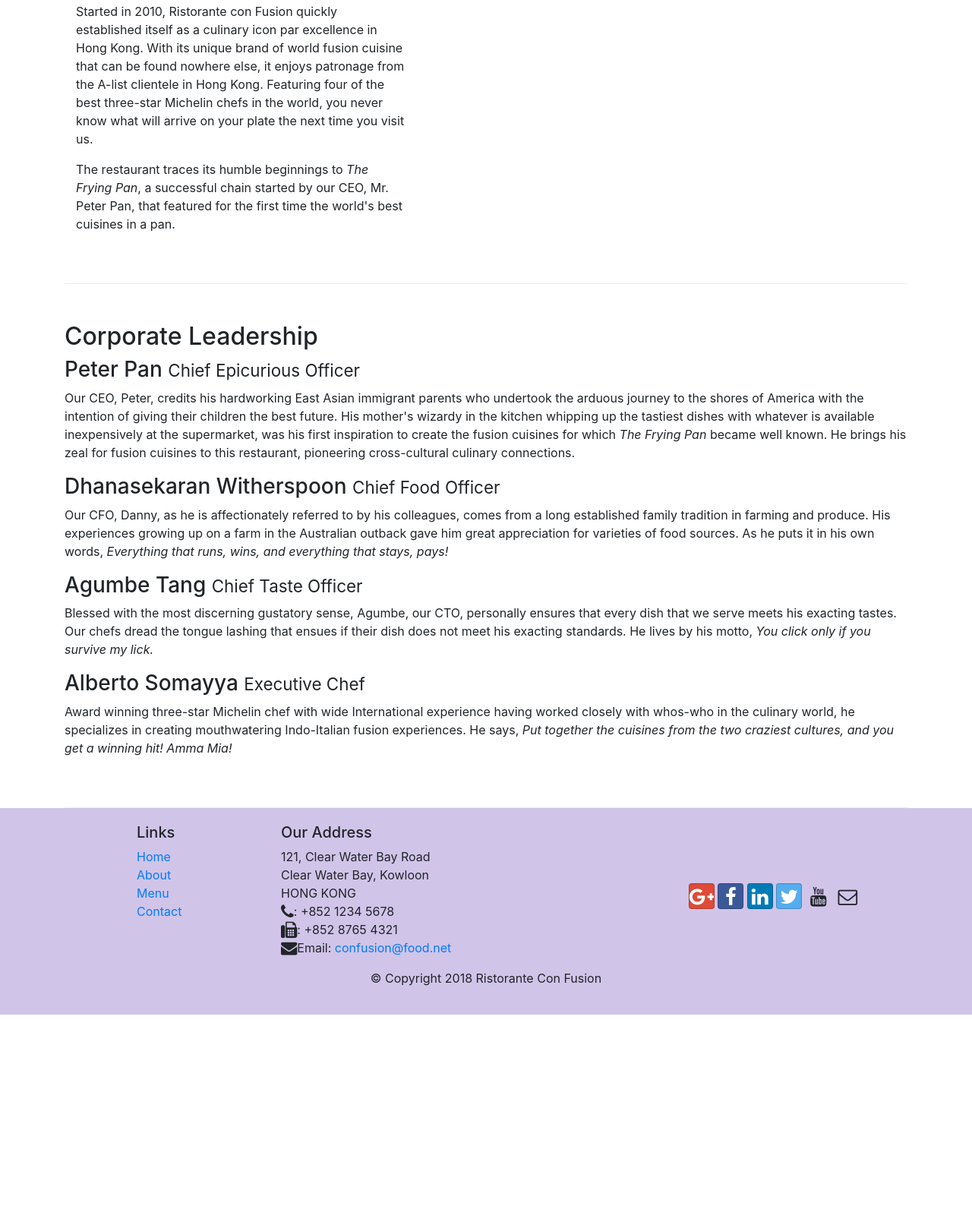
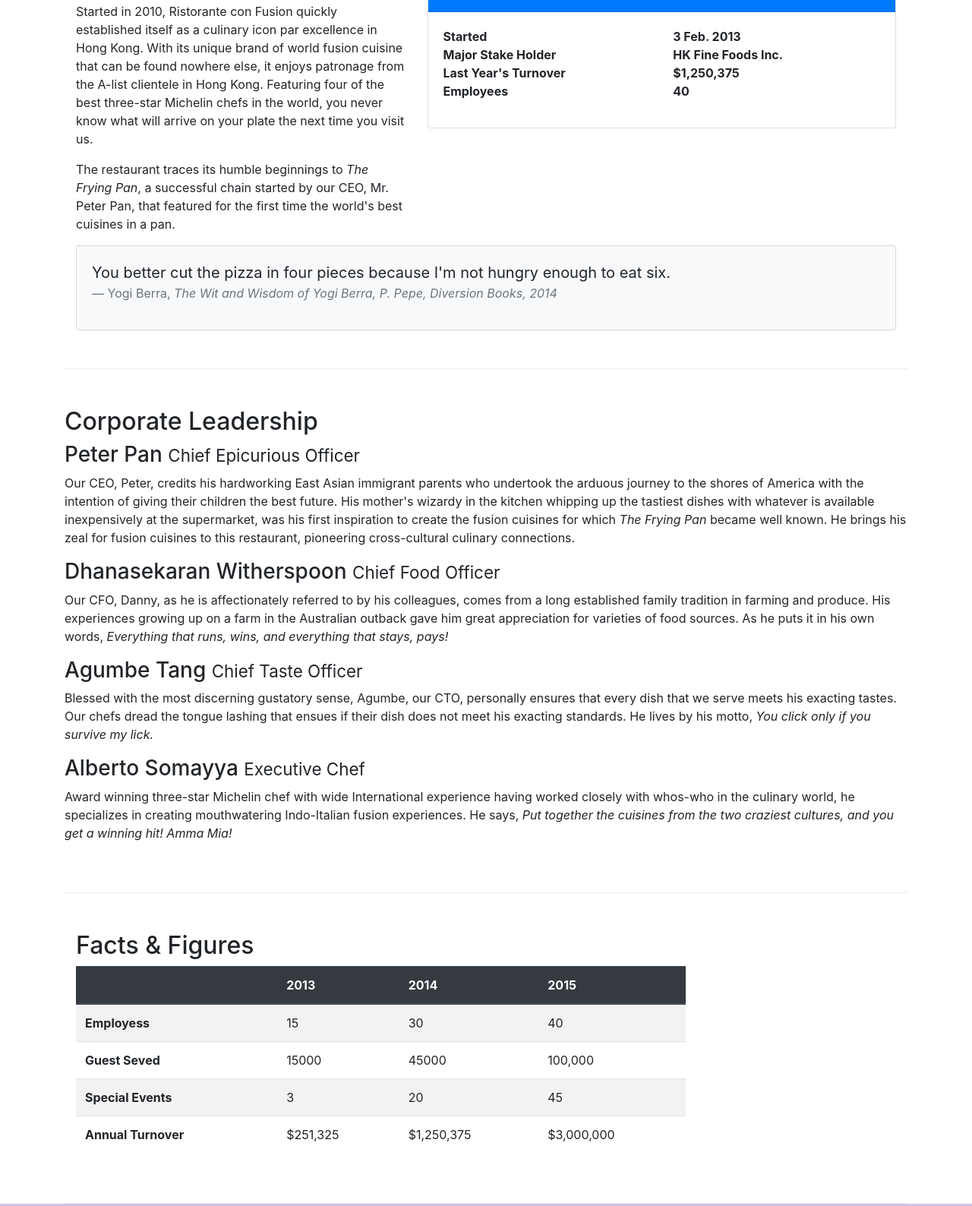
Before and after one commit to EladioDeveloper/UsingBootstrap, a website: page aboutus.html in a window 1280 px wide. Shown: the part 558-2146 px from the top of the page at 76% size. Before the commit the page ends 1894 px from the top, so only its background shows below. Drawn offline with nearby package versions, Linux system fonts and the light colour scheme.

Commit message:
Tables and cards

```diff
--- a/aboutus.html
+++ b/aboutus.html
@@ -64,8 +64,35 @@
                 <p>Started in 2010, Ristorante con Fusion quickly established itself as a culinary icon par excellence in Hong Kong. With its unique brand of world fusion cuisine that can be found nowhere else, it enjoys patronage from the A-list clientele in Hong Kong.  Featuring four of the best three-star Michelin chefs in the world, you never know what will arrive on your plate the next time you visit us.</p>
                 <p>The restaurant traces its humble beginnings to <em>The Frying Pan</em>, a successful chain started by our CEO, Mr. Peter Pan, that featured for the first time the world's best cuisines in a pan.</p>
             </div>
-            <div>
+            <div class="col-sm">
+               <div class="card">
+                   <h3 class="card-header bg-primary text-white">Facts at a Glance</h3>
+                   <div class="card-body">
+                       <dl class="row">
+                            <dt class="col-6">Started</dt>
+                            <dt class="col-6">3 Feb. 2013</dt>
+                            <dt class="col-6">Major Stake Holder</dt>
+                            <dt class="col-6">HK Fine Foods Inc.</dt>
+                            <dt class="col-6">Last Year's Turnover</dt>
+                            <dt class="col-6">$1,250,375</dt>
+                            <dt class="col-6">Employees</dt>
+                            <dt class="col-6">40</dt>
+                       </dl>
+                   </div>
+               </div>
+           </div>
+           <div class="col-12">
+            <div class="card card-body bg-light">
+                <blockquote class="blockquote">
+                    <p class="mb-0">You better cut the pizza in four pieces because
+                        I'm not hungry enough to eat six.</p>
+                    <footer class="blockquote-footer">Yogi Berra,
+                        <cite title="Source Title">The Wit and Wisdom of Yogi Berra,
+                        P. Pepe, Diversion Books, 2014</cite>
+                    </footer>
+                </blockquote>
             </div>
+        </div>
         </div>
 
 
@@ -81,6 +108,67 @@
                 <h3>Alberto Somayya <small>Executive Chef</small></h3>
                 <p class="d-none d-sm-block">Award winning three-star Michelin chef with wide International experience having worked closely with whos-who in the culinary world, he specializes in creating mouthwatering Indo-Italian fusion experiences. He says, <em>Put together the cuisines from the two craziest cultures, and you get a winning hit! Amma Mia!</em></p>
             </div>
+       </div>
+
+       <div class="row row-content">
+           <div class="col-12 col-sm-9">
+               <h2>Facts &amp; Figures</h2>
+               <div class="table-responsive">
+                   <table class="table table-striped">
+                    <thead class="thead-dark">
+                        <tr>
+                           <th>&nbsp;</th>
+                           <th>2013</th>
+                           <th>2014</th>
+                           <th>2015</th>
+                       </tr>
+                    </thead>
+                    <tbody>
+                        <tr>
+                            <th>Employess</th>
+                            <td>15</td>
+                            <td>30</td>
+                            <td>40</td>
+                        </tr>
+                        <tr>
+                            <th>Guest Seved</th>
+                            <td>15000</td>
+                            <td>45000</td>
+                            <td>100,000</td>
+                        </tr>
+                        <tr>
+                            <th>Special Events</th>
+                            <td>3</td>
+                            <td>20</td>
+                            <td>45</td>
+                        </tr>
+                        <tr>
+                            <th>Annual Turnover</th>
+                            <td>$251,325</td>
+                            <td>$1,250,375</td>
+                            <td>$3,000,000</td>
+                        </tr>
+                    </tbody>
+                   </table>
+               </div>
+           </div>
+           <!-- <div class="col-12 col-sm-6">
+               <div class="card">
+                   <h3 class="card-header bg-primary text-white">Facts at a Glance</h3>
+                   <div class="card-body">
+                       <dl class="row">
+                        <dt class="col-6">Started</dt>
+                        <dt class="col-6">3 Feb. 2013</dt>
+                        <dt class="col-6">Major Stake Holder</dt>
+                        <dt class="col-6">HK Fine Foods Inc.</dt>
+                        <dt class="col-6">Last Year's Turnover</dt>
+                        <dt class="col-6">$1,250,375</dt>
+                        <dt class="col-6">Employees</dt>
+                        <dt class="col-6">40</dt>
+                       </dl>
+                   </div>
+               </div>
+           </div> -->
        </div>
 
     </div>
```
